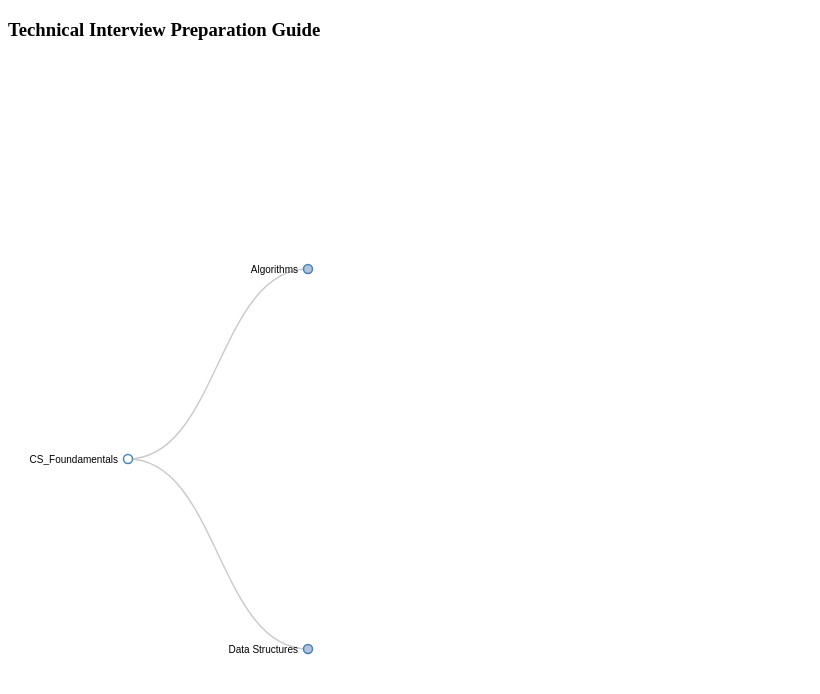
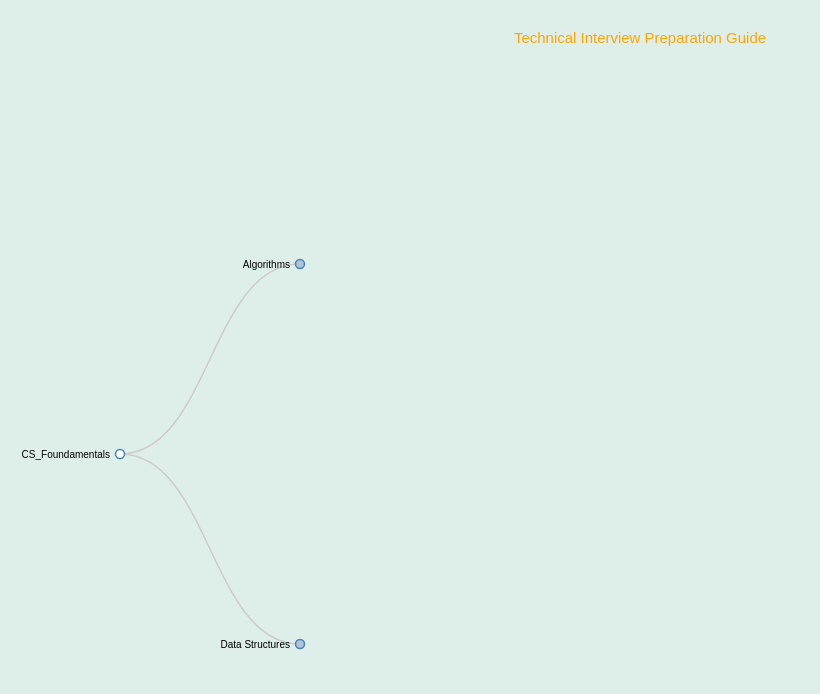
Before and after one commit to andersy005/InterviewPrep-Guide, a plain HTML site: page index.html in a window 1280 px wide. Shown: the whole page, without its empty margins (0-820 px from the left). Drawn offline with nearby package versions, Linux system fonts and the light colour scheme.

Commit message:
added some CSS rules for the Title and the body

```diff
--- a/index.css
+++ b/index.css
@@ -17,3 +17,20 @@
   stroke: #ccc;
   stroke-width: 1.5px;
 }
+
+h3{
+	color: orange;
+	font-weight: normal;
+	line-height: 1.1em;
+	margin: 0.8cm 0 .5em 0;
+  text-align: center;
+}
+
+body{
+    font-family: arial;
+    font-size: 80%;
+    line-height: 1.2em;
+    width: 100%;
+    margin: 0;
+    background: #deefea;
+}
```
